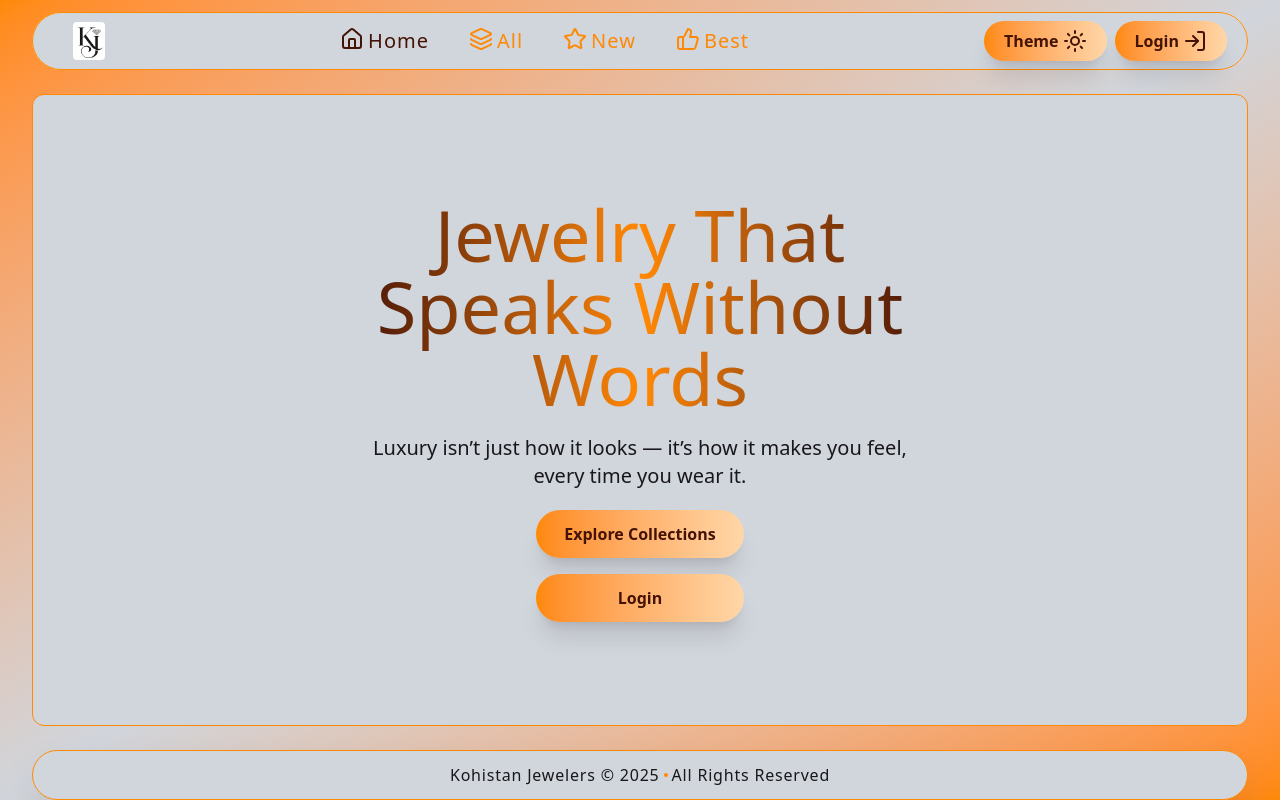
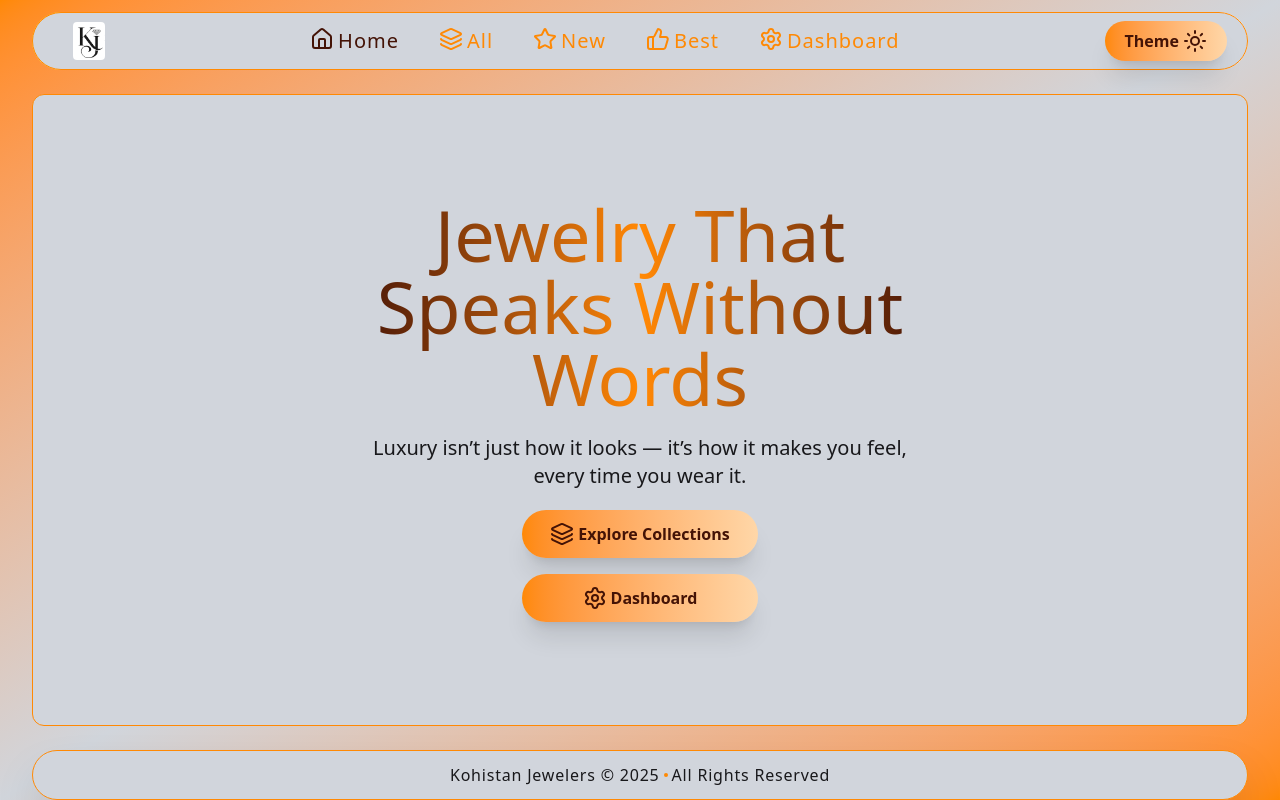
Before and after one commit to coderSulimanKhan/jewelry_website, a React (Vite) app in the folder frontend/: page / in a window 1280 px wide. Built offline with nearby package versions, Linux system fonts and the light colour scheme.

Commit message:
setup employee dashboard

```diff
--- a/frontend/components/common/Navbar.jsx
+++ b/frontend/components/common/Navbar.jsx
@@ -1,5 +1,5 @@
 import { Link, NavLink } from "react-router"
-import { Sun, Moon, Home, Layers, ThumbsUp, Star, LogIn } from "lucide-react"
+import { Sun, Moon, Home, Layers, ThumbsUp, Star, LogIn, Settings } from "lucide-react"
 
 const Navbar = ({ toggleTheme, isDark, role }) => {
   return (
@@ -27,13 +27,21 @@ const Navbar = ({ toggleTheme, isDark, role }) => {
           <li className="hover:scale-110 transition active:scale-90 text-warning">
             <NavLink to={"/best"} className={({ isActive }) => isActive ? "text-info flex gap-1" : "flex gap-1"}> <ThumbsUp /> Best</NavLink>
           </li>
+          {
+            role === "employee" && <li className="hover:scale-110 transition active:scale-90 text-warning">
+              <NavLink to={"/employee/dashboard"} className={({ isActive }) => isActive ? "text-info flex gap-1" : "flex gap-1"}> <Settings /> Dashboard</NavLink>
+            </li>
+          }
         </ul>
       </div>
       {/* navigation menu ends */}
       {/* login/profile starts */}
       <div className="flex gap-2">
         <button onClick={toggleTheme} className="myBtn flex gap-1">Theme{isDark ? <Moon /> : <Sun />}</button>
-        <Link to={"/login"} className="myBtn flex gap-1">Login <LogIn /></Link>
+        {
+          role === "general" &&
+          <Link to={"/login"} className="myBtn flex gap-1">Login <LogIn /></Link>
+        }
         {/* <Link to={"/register"} className="px-5 py-2 bg-secondary text-primary rounded-4xl font-bold shadow-xl hover:scale-110 active:scale-90 transition">Register</Link> */}
       </div>
       {/* login/rpofile ends */}
--- /dev/null
+++ b/frontend/components/common/Profile.jsx
@@ -0,0 +1,7 @@
+const Profile = () => {
+  return (
+    <div>Profile</div>
+  )
+}
+
+export default Profile
--- /dev/null
+++ b/frontend/dashboards/employee/EmployeeDashboard.jsx
@@ -0,0 +1,10 @@
+const EmployeeDashboard = ({role}) => {
+  if(role !== "employee") {
+    return <h1>Only for employees</h1>
+  }
+  return (
+    <div>EmployeeDashboard</div>
+  )
+}
+
+export default EmployeeDashboard
--- a/frontend/pages/HomePage.jsx
+++ b/frontend/pages/HomePage.jsx
@@ -1,6 +1,7 @@
+import { Layers, Settings } from "lucide-react";
 import { Link } from "react-router";
 
-const HomePage = () => {
+const HomePage = ({ role }) => {
   return (
     // homepage starts
     <div className="w-[95%] min-h-[79vh] max-h-[80vh] p-5 bg-primary flex border border-warning rounded-xl items-center justify-center gap-10">
@@ -10,8 +11,15 @@ const HomePage = () => {
         <p className="text-xl text-center">Luxury isn’t just how it looks — it’s how it makes you feel, every time you wear it.</p>
         {/* buttons start */}
         <div className="flex flex-col gap-4 w-fit">
-          <Link to={"/all"} className="px-7 py-3 bg-gradient-to-r from-warning to-secondary text-neutral rounded-4xl font-bold shadow-xl hover:scale-110 active:scale-90 transition">Explore Collections</Link>
-          <Link to={"/login"} className="px-7 py-3  bg-gradient-to-r from-warning to-secondary text-neutral rounded-4xl font-bold shadow-xl hover:scale-110 active:scale-90 transition text-center">Login</Link>
+          <Link to={"/all"} className="px-7 py-3 bg-gradient-to-r from-warning to-secondary text-neutral rounded-4xl font-bold shadow-xl hover:scale-110 active:scale-90 transition flex gap-1"><Layers />Explore Collections</Link>
+          {
+            role === "general" &&
+            <Link to={"/login"} className="px-7 py-3  bg-gradient-to-r from-warning to-secondary text-neutral rounded-4xl font-bold shadow-xl hover:scale-110 active:scale-90 transition text-center">Login</Link>
+          }
+          {
+            role === "employee" &&
+            <Link to={"/employee/dashboard"} className="px-7 py-3  bg-gradient-to-r from-warning to-secondary text-neutral rounded-4xl font-bold shadow-xl hover:scale-110 active:scale-90 transition text-center flex gap-1 items-center justify-center"><Settings /> Dashboard</Link>
+          }
         </div>
         {/* buttons end */}
       </div>
--- a/frontend/src/App.jsx
+++ b/frontend/src/App.jsx
@@ -3,12 +3,13 @@ import Footer from "../components/common/Footer"
 import Navbar from "../components/common/Navbar"
 import HomePage from "../pages/HomePage"
 import LoginPage from "../pages/LoginPage"
-// import RegisterPage from "../pages/RegisterPage"
 import { useEffect, useState } from "react"
+// employee dashboard
+import EmployeeDashboard from "../dashboards/employee/EmployeeDashboard"
 
 const App = () => {
   const [isDark, setIsDark] = useState(false);
-  const role = "general";
+  const role = "employee";
   useEffect(() => {
     const prefersDark = window.matchMedia("(prefers-color-scheme: dark)").matches;
     setIsDark(prefersDark);
@@ -29,8 +30,10 @@ const App = () => {
       {/* navbar */}
       <Navbar toggleTheme={toggleTheme} isDark={isDark} role={role} />
       <Routes>
-        <Route path="/" element={<HomePage />} />
+        <Route path="/" element={<HomePage role={role} />} />
         <Route path="/login" element={<LoginPage />} />
+        {/* routes for employee */}
+        <Route path="/employee/dashboard" element={<EmployeeDashboard role={role} />} />
       </Routes>
       {/* footer */}
       <Footer />
```
